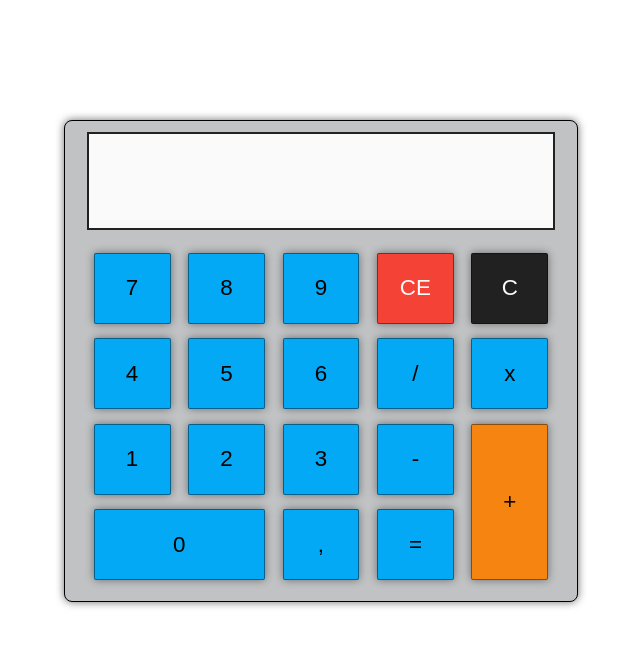
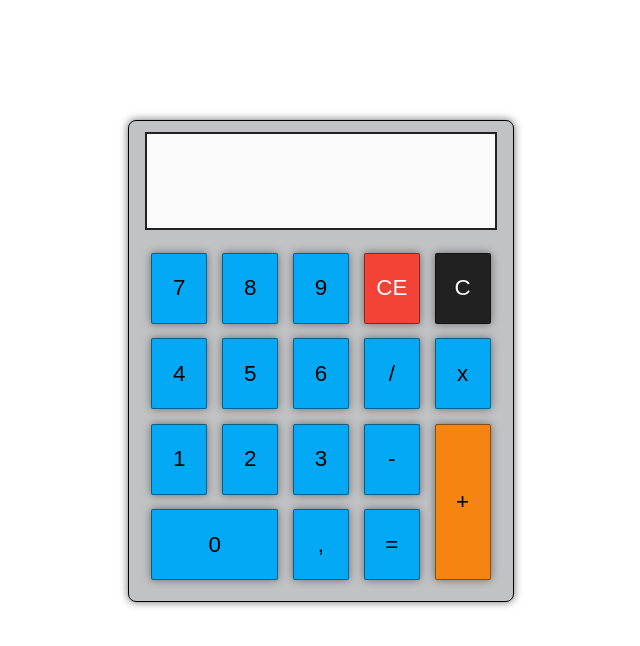
Before and after one commit to JonasTiago/Calculadora, a plain HTML site: page index.html in a window 1280 px wide. Shown: the whole page, without its empty margins (319-959 px from the left). Drawn offline with Linux system fonts and the light colour scheme.

Commit message:
iniciando a responsividade

```diff
--- a/css/style.css
+++ b/css/style.css
@@ -26,8 +26,6 @@
     display: grid;
     grid-template-rows: 25% 75%;
     grid-template-columns: 100%;
-    width: 40%;
-    height: 60vh;
     margin: auto;
     margin-top: 15vh;
 }
@@ -53,3 +51,17 @@
     height: 95%;
     gap: 2.5%;
 }
+
+@media screen and (min-width: 320px) {
+    .calculadora {
+        width: 90%;
+        height: 60vh;
+    }
+}
+
+@media screen and (min-width: 768px) {
+    .calculadora {
+        width: 30%;
+        height: 60vh;
+    }
+}
```
Also changed, not shown: css/butao.css (line endings or trailing spaces).
